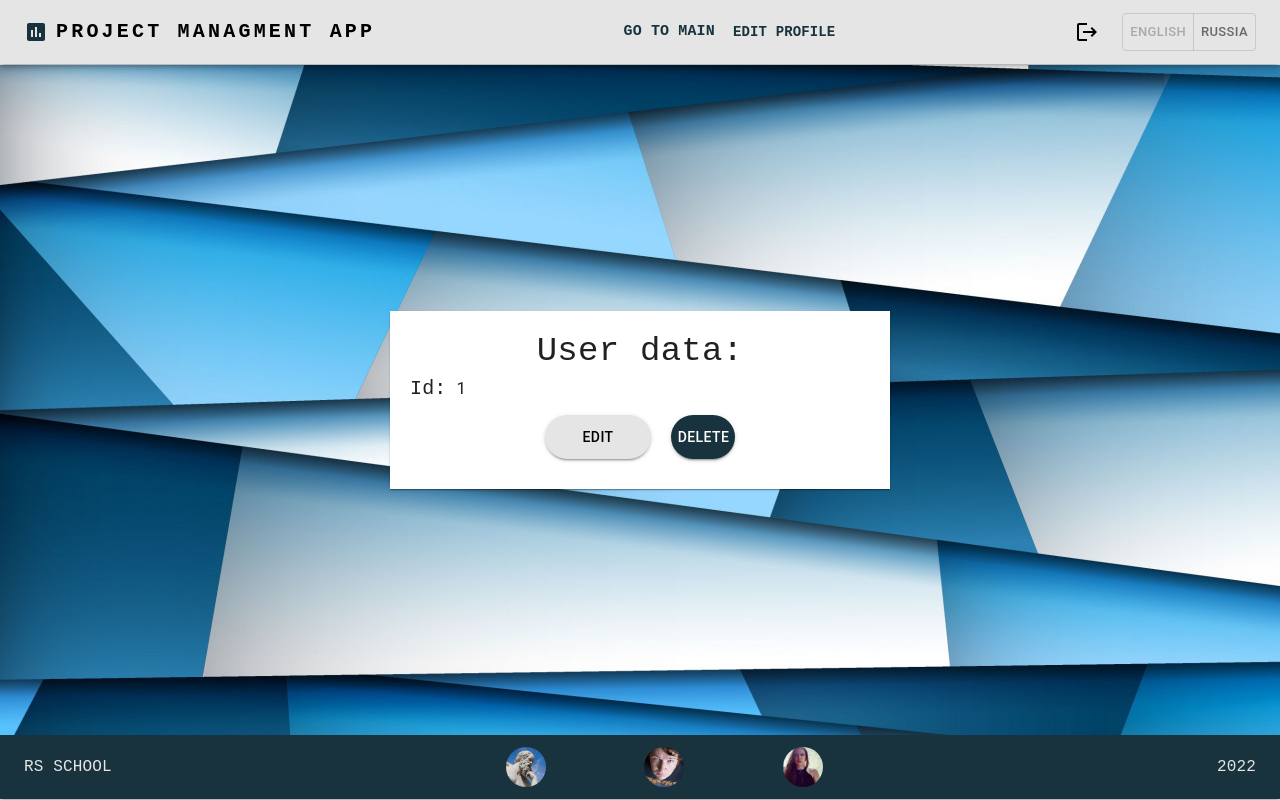
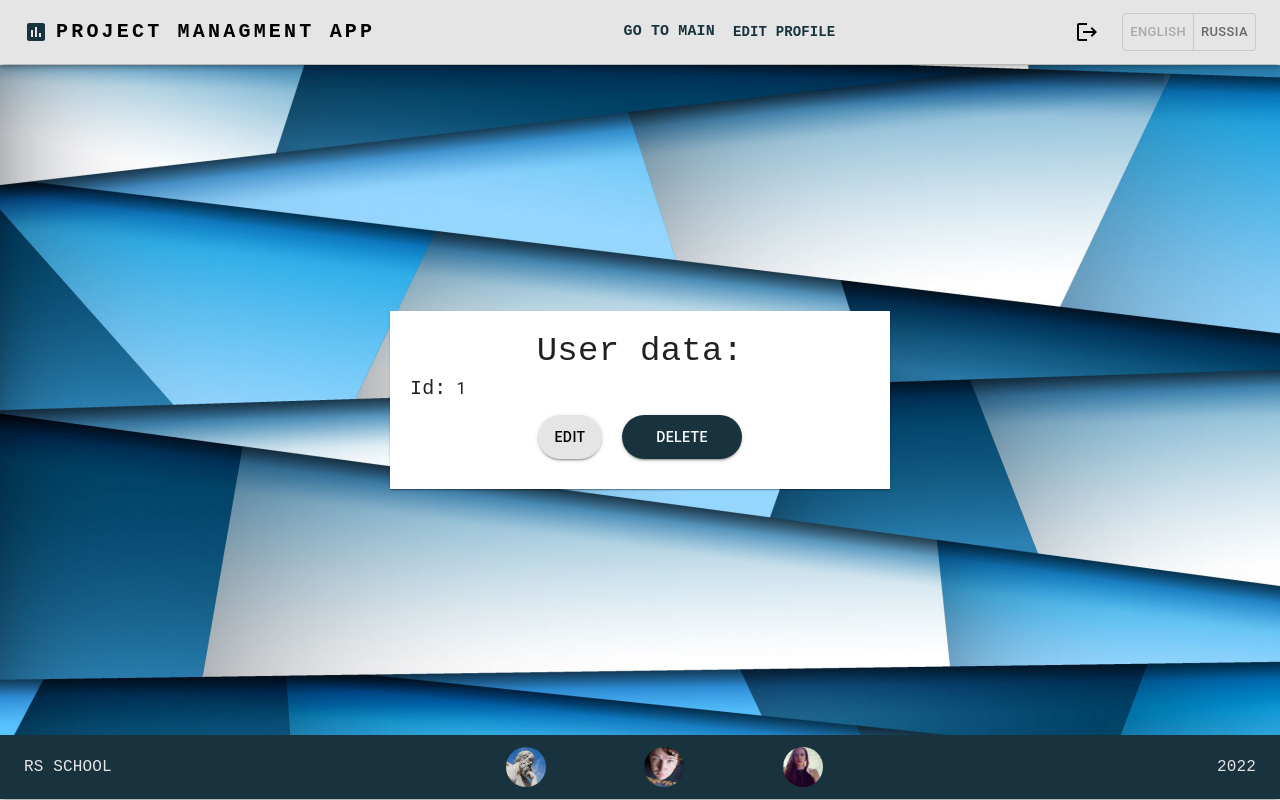
Before and after one commit to intellectualDarknet/react-manament-front, a React (Create React App) app in the folder my-app/: page /user-page in a window 1280 px wide. Built offline with nearby package versions, Linux system fonts and the light colour scheme; no server answers; sample sign-in values are in the browser's storage.

Commit message:
fix: fix spaces

```diff
--- a/my-app/src/pages/boards/DeleteButton.tsx
+++ b/my-app/src/pages/boards/DeleteButton.tsx
@@ -9,7 +9,7 @@ function DeleteButton(handleToggleModal: () => void): JSX.Element {
       fullWidth
       variant="contained"
       color="secondary"
-      sx={{ m: '10px', p: '0', borderRadius: '32px', width: '100px' }}
+      sx={{ m: '10px', padding: '10px', borderRadius: '32px', width: '120px' }}
     >
       {t('boards.delete')}
     </Button>
--- a/my-app/src/pages/boards/components/board.tsx
+++ b/my-app/src/pages/boards/components/board.tsx
@@ -70,8 +70,9 @@ const Board = (props: { title: string; id: string }) => {
         }}
       >
         <Button
-          sx={{ margin: '10px', padding: '10px 20px', borderRadius: '32px' }}
+          sx={{ margin: '10px', padding: '10px', borderRadius: '32px', width: 'auto' }}
           variant="contained"
+          fullWidth
           onClick={handleClose}
         >
           {t('boards.edit')}
--- a/my-app/src/pages/userPage/index.tsx
+++ b/my-app/src/pages/userPage/index.tsx
@@ -129,7 +129,7 @@ const User = () => {
             fullWidth
             variant="contained"
             color="primary"
-            sx={{ margin: '10px', padding: '10px 20px', borderRadius: '32px' }}
+            sx={{ margin: '10px', padding: '10px', borderRadius: '32px', width: 'auto' }}
             onClick={handleClose}
           >
             {t('user.edit')}
```
